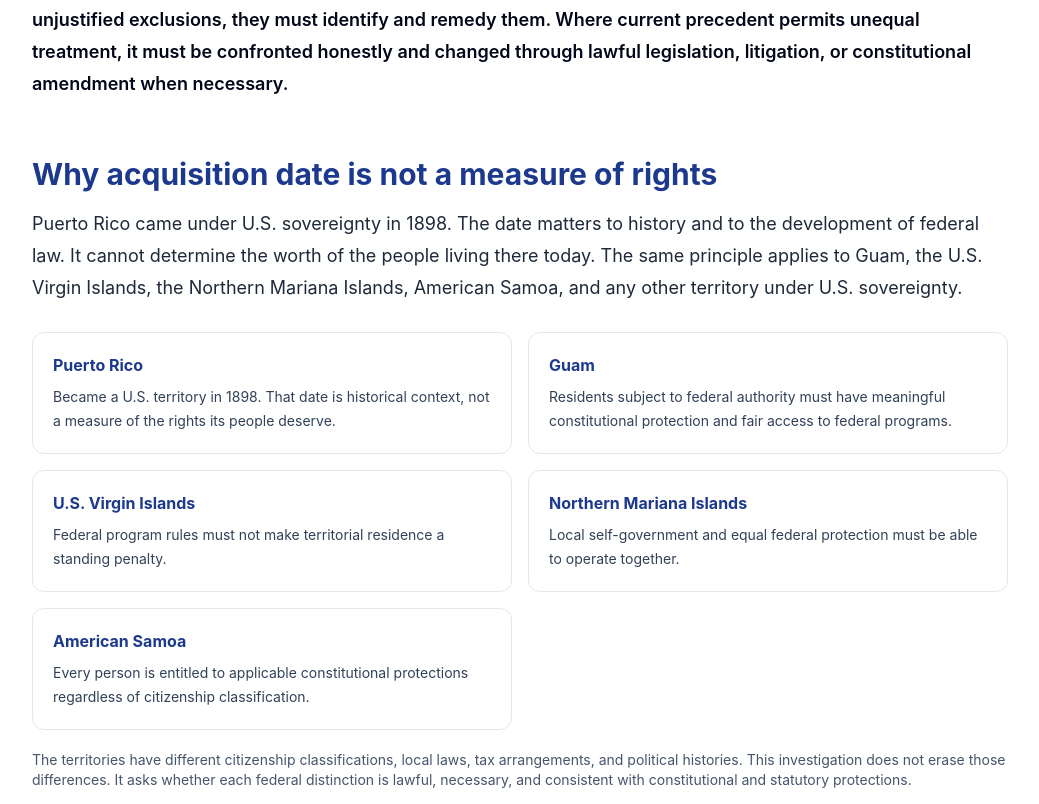
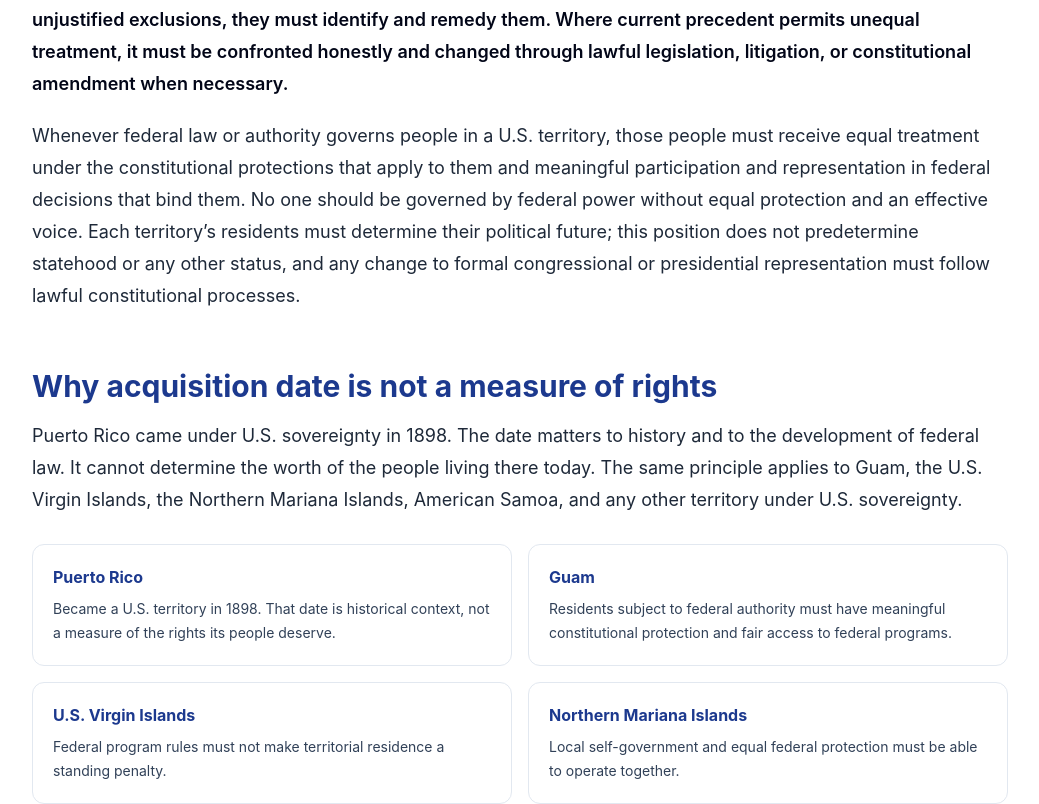
Before and after one commit to United-for-Accountability/mass-tort-platform, a Next.js app: page /cases/territorial-equal-protection in a window 1280 px wide. Shown: the part 1180-1984 px from the top of the page, without its empty margins (120-1159 px from the left). Built offline with nearby package versions, Linux system fonts and the light colour scheme.

Commit message:
Add territorial equality and representation stance

```diff
--- a/pages/cases/territorial-equal-protection/index.js
+++ b/pages/cases/territorial-equal-protection/index.js
@@ -99,6 +99,9 @@ export default function TerritorialEqualProtectionCase() {
           <p className="text-lg font-semibold leading-8 text-slate-950">
             Our position is that territorial status alone must not be accepted as a permanent license to withhold fundamental rights or equal dignity. Where Congress has discretion, it should enact parity. Where agencies have created unjustified exclusions, they must identify and remedy them. Where current precedent permits unequal treatment, it must be confronted honestly and changed through lawful legislation, litigation, or constitutional amendment when necessary.
           </p>
+          <p className="text-lg leading-8">
+            Whenever federal law or authority governs people in a U.S. territory, those people must receive equal treatment under the constitutional protections that apply to them and meaningful participation and representation in federal decisions that bind them. No one should be governed by federal power without equal protection and an effective voice. Each territory’s residents must determine their political future; this position does not predetermine statehood or any other status, and any change to formal congressional or presidential representation must follow lawful constitutional processes.
+          </p>
         </section>
 
         <section className="mt-14">
@@ -180,7 +183,7 @@ export default function TerritorialEqualProtectionCase() {
             ))}
           </div>
           <p className="mt-5 text-sm text-cyan-950">
-            Local self-government may shape how programs are delivered; it must not be presumed to mean that residents consent to fewer rights. Any change to presidential electors or congressional voting representation must comply with the Constitution and may require amendment.
+            Local self-government may shape how programs are delivered; it must not be presumed to mean that residents consent to fewer rights. When federal law or authority governs territorial residents, they must have equal treatment under applicable constitutional protections and meaningful participation and representation in federal decisions that bind them. Each territory’s residents must determine their political future. Any change to presidential electors or congressional voting representation must comply with the Constitution and may require amendment.
           </p>
         </section>
 
```
Also changed, not shown: 1 other file (tests, documents, lock files or other folders).
